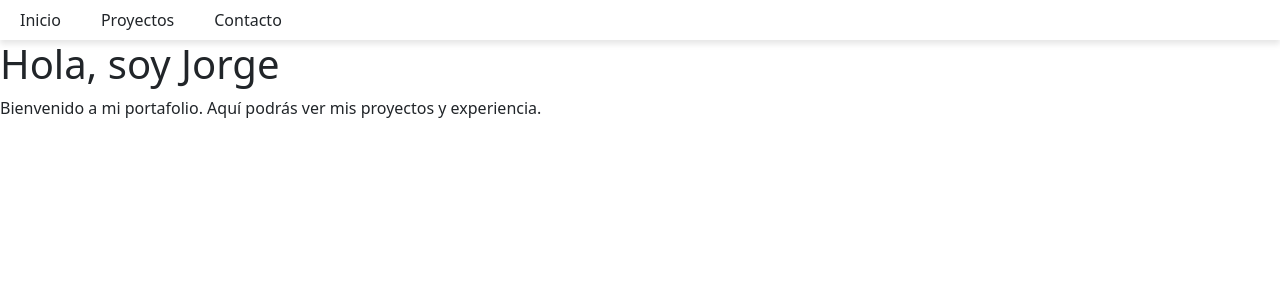
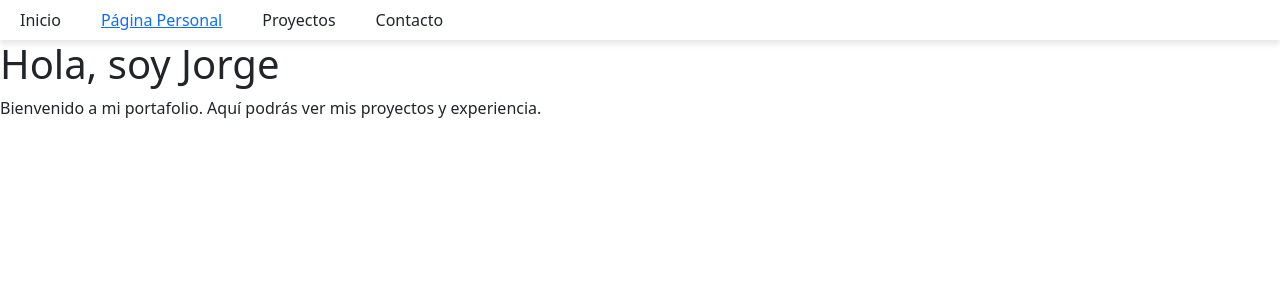
Before and after one commit to jorgecock/demo-react-jorgecock, a React (Create React App) app: page / in a window 1280 px wide. Shown: the top 300 px of the page. Built offline with nearby package versions, Linux system fonts and the light colour scheme.

Commit message:
vinculo a pagina personal

```diff
--- a/src/App.js
+++ b/src/App.js
@@ -37,6 +37,7 @@ function App() {
         <nav className="navbar">
           <ul className="nav-list">
             <li><Link to="/" className="nav-link">Inicio</Link></li>
+            <li><a href="https://jorgecock.github.io/" target="_blank" rel="noopener noreferrer">Página Personal</a></li>
             <li className="nav-dropdown">
               <Link to="/proyectos" className="nav-link">Proyectos</Link>
               <ul className="dropdown">
```
